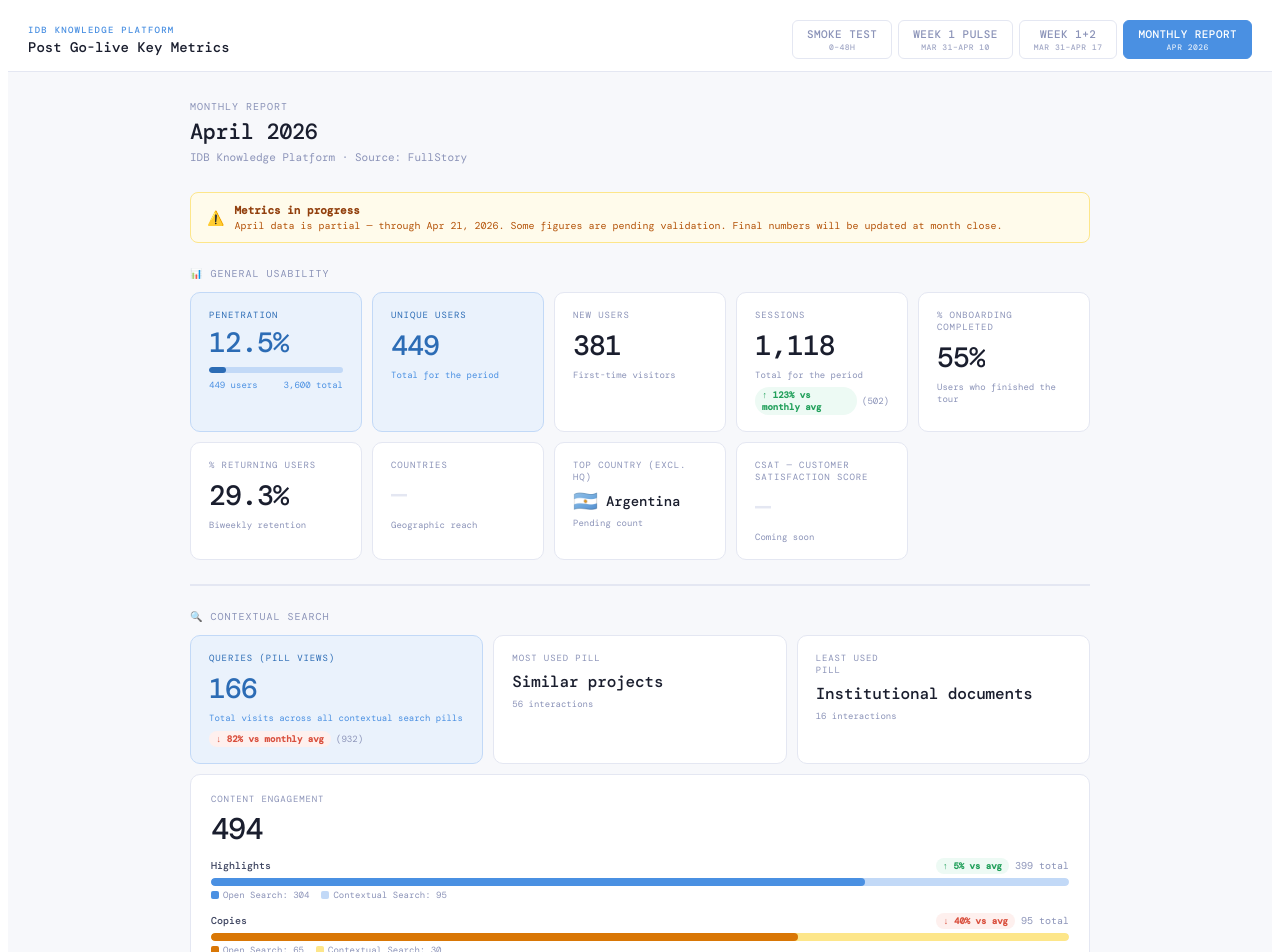
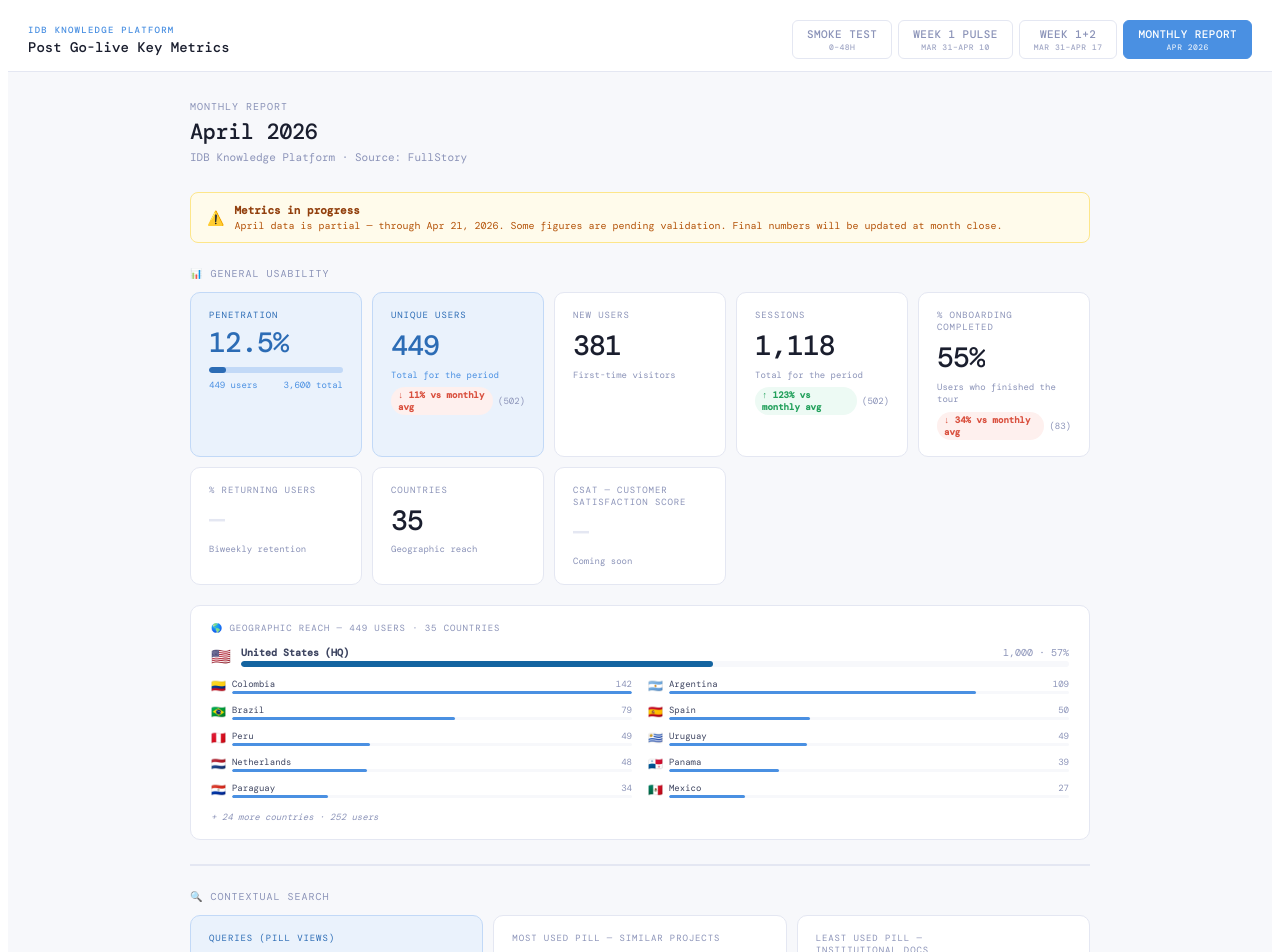
Before and after one commit to jimenasalinasg/KPsmoketest, a React (Vite) app: page / in a window 1280 px wide. Shown: the top 952 px of the page. Built offline with nearby package versions, Linux system fonts and the light colour scheme; a web font is replaced by a local one.

Commit message:
Update App.jsx

```diff
--- a/src/App.jsx
+++ b/src/App.jsx
@@ -205,11 +205,16 @@ const BENCH = {
   // Monthly benchmarks (avg of organic biweekly periods Sep 2025–Mar 2026)
   monthly: {
     sessions: 502,
+    users: 502,
     prompts: 397,
     highlights: 380,
     copies: 158,
     sourceClicks: 142,
     pillPageviews: 932,
+    tourCompletion: 83,
+    retention: 32,
+    pillTop: 25,
+    pillBot: 5,
   },
 };
 
@@ -748,11 +753,11 @@ function EngagementCard({ highlighted, highlightedOpenSearch, copied, copiedOpen
 const APRIL = {
   sessions: 1118,
   users: 449,
-  prompters: 170,
+  prompters: 69,
   prompts: 132, // pending validation
   avgTime: "15.49s",
   dropoff: 92,
-  retention: 29.3,
+  retention: null,
   highlighted: 399,
   highlightedOpenSearch: 304,
   copied: 95,
@@ -766,8 +771,46 @@ const APRIL = {
   newUsers: 381,
   thumbsUp: 1,
   thumbsDown: 2,
-  topCountry: "Argentina",
-  topCountryCode: "AR",
+  topCountry: "Colombia",
+  topCountryCode: "CO",
+  totalCountries: 35,
+  countries: [
+    { name: "United States (HQ)", code: "US", users: 1000, pct: 57 },
+    { name: "Colombia",           code: "CO", users: 142,  pct: 8  },
+    { name: "Argentina",          code: "AR", users: 109,  pct: 6  },
+    { name: "Brazil",             code: "BR", users: 79,   pct: 4  },
+    { name: "Spain",              code: "ES", users: 50,   pct: 3  },
+    { name: "Peru",               code: "PE", users: 49,   pct: 3  },
+    { name: "Uruguay",            code: "UY", users: 49,   pct: 3  },
+    { name: "Netherlands",        code: "NL", users: 48,   pct: 3  },
+    { name: "Panama",             code: "PA", users: 39,   pct: 2  },
+    { name: "Paraguay",           code: "PY", users: 34,   pct: 2  },
+    { name: "Mexico",             code: "MX", users: 27,   pct: 1  },
+    { name: "El Salvador",        code: "SV", users: 23,   pct: 1  },
+    { name: "Bolivia",            code: "BO", users: 21,   pct: 1  },
+    { name: "Dominican Republic", code: "DO", users: 21,   pct: 1  },
+    { name: "Ecuador",            code: "EC", users: 20,   pct: 1  },
+    { name: "Chile",              code: "CL", users: 18,   pct: 0  },
+    { name: "Cayman Islands",     code: "KY", users: 16,   pct: 0  },
+    { name: "Honduras",           code: "HN", users: 15,   pct: 0  },
+    { name: "Jamaica",            code: "JM", users: 15,   pct: 0  },
+    { name: "Costa Rica",         code: "CR", users: 13,   pct: 0  },
+    { name: "Malta",              code: "MT", users: 13,   pct: 0  },
+    { name: "Trinidad & Tobago",  code: "TT", users: 13,   pct: 0  },
+    { name: "Barbados",           code: "BB", users: 12,   pct: 0  },
+    { name: "Guatemala",          code: "GT", users: 9,    pct: 0  },
+    { name: "Belize",             code: "BZ", users: 8,    pct: 0  },
+    { name: "Ireland",            code: "IE", users: 8,    pct: 0  },
+    { name: "Suriname",           code: "SR", users: 7,    pct: 0  },
+    { name: "Bahamas",            code: "BS", users: 5,    pct: 0  },
+    { name: "Nicaragua",          code: "NI", users: 4,    pct: 0  },
+    { name: "Canada",             code: "CA", users: 3,    pct: 0  },
+    { name: "Guyana",             code: "GY", users: 3,    pct: 0  },
+    { name: "United Kingdom",     code: "GB", users: 2,    pct: 0  },
+    { name: "Belgium",            code: "BE", users: 1,    pct: 0  },
+    { name: "Germany",            code: "DE", users: 1,    pct: 0  },
+    { name: "Venezuela",          code: "VE", users: 1,    pct: 0  },
+  ],
   promptGalleryClicks: 39,
   recentSearchClicks: 20,
   newSearchClicks: 4,
@@ -882,27 +925,69 @@ function Monthly() {
               <span>{APRIL.users} users</span><span>3,600 total</span>
             </div>
           </div>
-          <MCard label="Unique users" value={String(APRIL.users)} desc="Total for the period" accent />
+          <MCard label="Unique users" value={String(APRIL.users)} desc="Total for the period" accent bench={BENCH.monthly.users} />
           <MCard label="New users" value={String(APRIL.newUsers)} desc="First-time visitors" />
           <MCard label="Sessions" value={APRIL.sessions.toLocaleString()} desc="Total for the period" bench={BENCH.monthly.sessions} />
-          <MCard label="% Onboarding completed" value={`${APRIL.tourCompletion}%`} desc="Users who finished the tour" />
-          <MCard label="% Returning users" value={`${APRIL.retention}%`} desc="Biweekly retention" />
-          <MCard label="Countries" value="—" desc="Geographic reach" />
-          <MCard label="Top country (excl. HQ)" value={APRIL.topCountry} desc="Pending count" flagCode={APRIL.topCountryCode} />
+          <MCard label="% Onboarding completed" value={`${APRIL.tourCompletion}%`} desc="Users who finished the tour" bench={BENCH.monthly.tourCompletion} />
+          <MCard label="% Returning users" value={APRIL.retention != null ? `${APRIL.retention}%` : null} desc="Biweekly retention" bench={BENCH.monthly.retention} />
+          <MCard label="Countries" value={String(APRIL.totalCountries)} desc="Geographic reach" />
           <MCard label="CSAT — Customer Satisfaction Score" value="—" desc="Coming soon" />
         </Grid>
 
       </Section>
 
+      {/* Compact geo */}
+      <div style={{ background: SURF, border: `1px solid ${BDR}`, borderRadius: 10, padding: "16px 20px", marginTop: 10 }}>
+        <div style={{ fontSize: 9, textTransform: "uppercase", letterSpacing: "0.1em", color: INK3, marginBottom: 12 }}>
+          🌎 Geographic Reach — {APRIL.users.toLocaleString()} users · {APRIL.totalCountries} countries
+        </div>
+        {/* HQ bar */}
+        <div style={{ display: "flex", alignItems: "center", gap: 10, marginBottom: 8 }}>
+          <span style={{ fontSize: 16, flexShrink: 0 }}>🇺🇸</span>
+          <div style={{ flex: 1 }}>
+            <div style={{ display: "flex", justifyContent: "space-between", marginBottom: 2 }}>
+              <span style={{ fontSize: 10, fontWeight: 600, color: INK2 }}>United States (HQ)</span>
+              <span style={{ fontSize: 10, color: INK3 }}>1,000 · 57%</span>
+            </div>
+            <div style={{ background: BG, borderRadius: 99, height: 6, overflow: "hidden" }}>
+              <div style={{ width: "57%", height: "100%", background: "#1464A0", borderRadius: 99 }} />
+            </div>
+          </div>
+        </div>
+        {/* Top 8 regional */}
+        <div style={{ display: "grid", gridTemplateColumns: "1fr 1fr", gap: "4px 16px" }}>
+          {APRIL.countries.filter(c => c.code !== "US").slice(0, 10).map((c, i) => {
+            const flag = (code) => [...code.toUpperCase()].map(ch => String.fromCodePoint(ch.charCodeAt(0) + 127397)).join("");
+            const maxUsers = APRIL.countries.filter(c => c.code !== "US")[0].users;
+            return (
+              <div key={i} style={{ display: "flex", alignItems: "center", gap: 6, padding: "3px 0" }}>
+                <span style={{ fontSize: 12, flexShrink: 0 }}>{flag(c.code)}</span>
+                <div style={{ flex: 1, minWidth: 0 }}>
+                  <div style={{ display: "flex", justifyContent: "space-between", marginBottom: 1 }}>
+                    <span style={{ fontSize: 9, color: INK2, overflow: "hidden", textOverflow: "ellipsis", whiteSpace: "nowrap" }}>{c.name}</span>
+                    <span style={{ fontSize: 9, color: INK3, flexShrink: 0, marginLeft: 4 }}>{c.users}</span>
+                  </div>
+                  <div style={{ background: BG, borderRadius: 99, height: 3, overflow: "hidden" }}>
+                    <div style={{ width: `${(c.users / maxUsers) * 100}%`, height: "100%", background: BLUE, borderRadius: 99 }} />
+                  </div>
+                </div>
+              </div>
+            );
+          })}
+        </div>
+        <div style={{ marginTop: 10, fontSize: 9, color: INK3, fontStyle: "italic" }}>
+          + {APRIL.totalCountries - 11} more countries · {APRIL.countries.filter(c => c.code !== "US").slice(10).reduce((s, c) => s + c.users, 0)} users
+        </div>
+      </div>
+
       {/* ── DIVIDER ── */}
       <div style={{ borderTop: `2px solid ${BDR}`, margin: "24px 0" }} />
 
-      {/* ── CONTEXTUAL SEARCH ── */}
       <Section emoji="🔍" title="Contextual Search">
         <Grid cols="repeat(auto-fit, minmax(200px, 1fr))">
           <MCard label="Queries (pill views)" value={String(APRIL.pillPageviews)} desc="Total visits across all contextual search pills" accent bench={BENCH.monthly.pillPageviews} />
-          <MCard label="Most used pill" value="Similar projects" desc="56 interactions" small />
-          <MCard label={<>Least used<br/>pill</>} value="Institutional documents" desc="16 interactions" small />
+          <MCard label="Most used pill — Similar projects" value="56" desc="interactions" small bench={BENCH.monthly.pillTop} />
+          <MCard label={<>Least used pill —<br/>Institutional docs</>} value="16" desc="interactions" small bench={BENCH.monthly.pillBot} />
         </Grid>
         <div style={{ marginTop: 10 }}>
           <EngagementCard
@@ -923,7 +1008,7 @@ function Monthly() {
       <Section emoji="🤖" title="Knowledge Assistant">
         <Grid>
           <MCard label="Sessions (Open Search)" value={String(APRIL.openSearchVisits)} desc="Visits to the Knowledge Assistant" bench={BENCH.monthly.sessions} />
-          <MCard label="Prompters (≥1 prompt)" value={String(APRIL.prompters)} desc="38% of unique users" accent />
+          <MCard label="Prompters (≥1 prompt)" value={String(APRIL.prompters)} desc={`${Math.round(APRIL.prompters/APRIL.users*100)}% of unique users`} accent />
           <MCard label="Prompts sent" value={String(APRIL.prompts)} desc="Pending validation" accent bench={BENCH.monthly.prompts} />
           <MCard label="Source panel clicks" value={String(APRIL.sourceClicks)} desc="Clicks on source panel" bench={BENCH.monthly.sourceClicks} />
           <MCard label="👍 Thumbs Up" value={String(APRIL.thumbsUp)} desc="Positively rated responses" />
@@ -986,20 +1071,6 @@ function Monthly() {
         </Grid>
       </Section>
 
-      {/* ── DIVIDER ── */}
-      <div style={{ borderTop: `2px solid ${BDR}`, margin: "24px 0" }} />
-
-      {/* ── QUALITATIVE OBSERVATIONS ── */}
-      <div style={{ background: SURF, border: `1px solid ${BDR}`, borderRadius: 10, padding: "18px 20px" }}>
-        <div style={{ fontSize: 9, textTransform: "uppercase", letterSpacing: "0.1em", color: INK3, marginBottom: 14 }}>
-          💬 Qualitative Observations
-        </div>
-        {[1, 2, 3].map(i => (
-          <div key={i} style={{ padding: "12px 14px", background: BG, borderRadius: 8, borderLeft: `3px solid ${BDR}`, marginBottom: 8, minHeight: 44 }}>
-            <span style={{ fontSize: 10, color: BDR, fontStyle: "italic" }}>Observation {i} — pending</span>
-          </div>
-        ))}
-      </div>
     </div>
   );
 }
```
